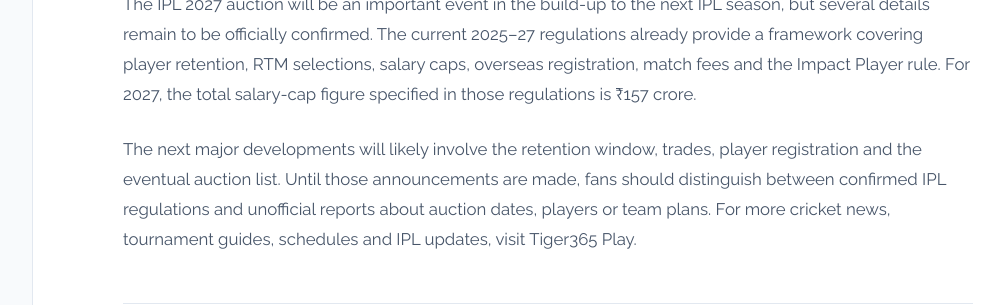
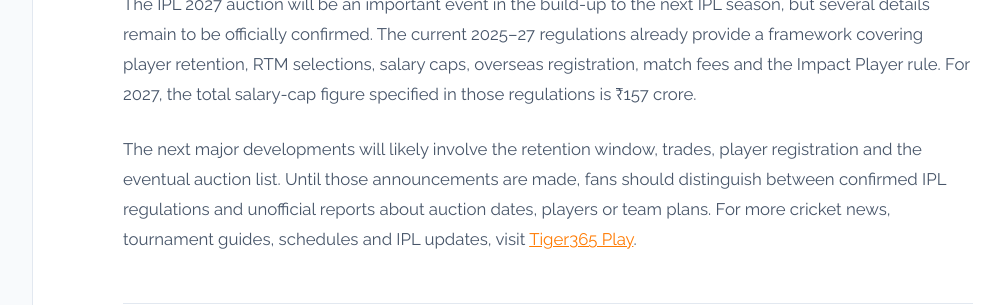
Before and after one commit to siyaguptaa78-code/tiger11, a Next.js app: page /ipl-2027-auction-guide in a window 1280 px wide. Shown: the part 7020-7325 px from the top of the page, without its empty margins (217-1221 px from the left). Built offline with nearby package versions, Linux system fonts and the light colour scheme.

Commit message:
hyperlink

```diff
--- a/app/ipl-2027-auction-guide/page.tsx
+++ b/app/ipl-2027-auction-guide/page.tsx
@@ -1,4 +1,5 @@
 import type { Metadata } from "next";
+import Link from "next/link";
 import Navbar from "@/components/Navbar";
 import Footer from "@/components/Footer";
 import WhatsAppFloat from "@/components/WhatsAppFloat";
@@ -343,7 +344,7 @@ export default function Ipl2027AuctionPage() {
                 The IPL 2027 auction will be an important event in the build-up to the next IPL season, but several details remain to be officially confirmed. The current 2025–27 regulations already provide a framework covering player retention, RTM selections, salary caps, overseas registration, match fees and the Impact Player rule. For 2027, the total salary-cap figure specified in those regulations is ₹157 crore.
               </p>
               <p className={styles.paragraph}>
-                The next major developments will likely involve the retention window, trades, player registration and the eventual auction list. Until those announcements are made, fans should distinguish between confirmed IPL regulations and unofficial reports about auction dates, players or team plans. For more cricket news, tournament guides, schedules and IPL updates, visit Tiger365 Play.
+                The next major developments will likely involve the retention window, trades, player registration and the eventual auction list. Until those announcements are made, fans should distinguish between confirmed IPL regulations and unofficial reports about auction dates, players or team plans. For more cricket news, tournament guides, schedules and IPL updates, visit <Link href="/" style={{ color: "var(--primary)", textDecoration: "underline" }}>Tiger365 Play</Link>.
               </p>
 
               <div className={styles.faqSection}>
```
